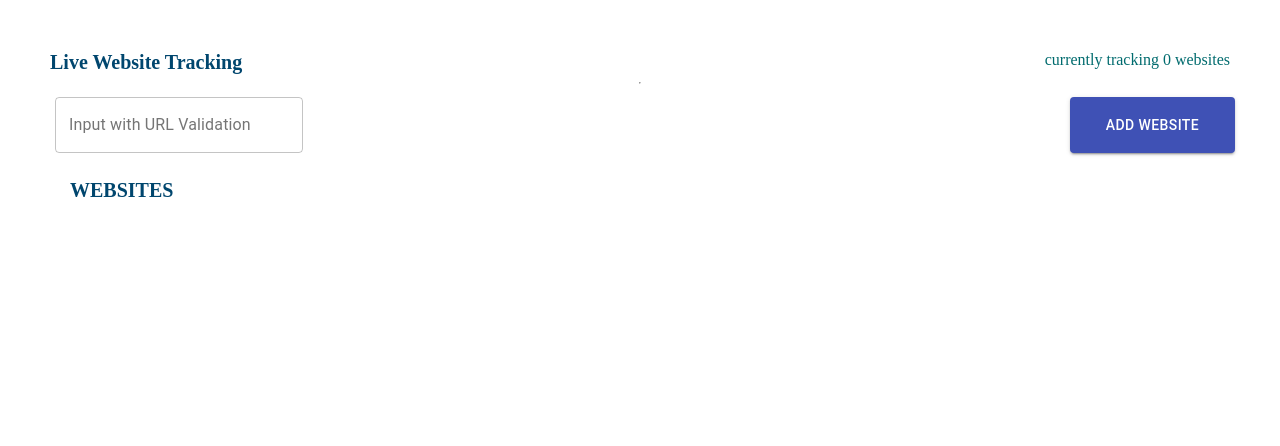
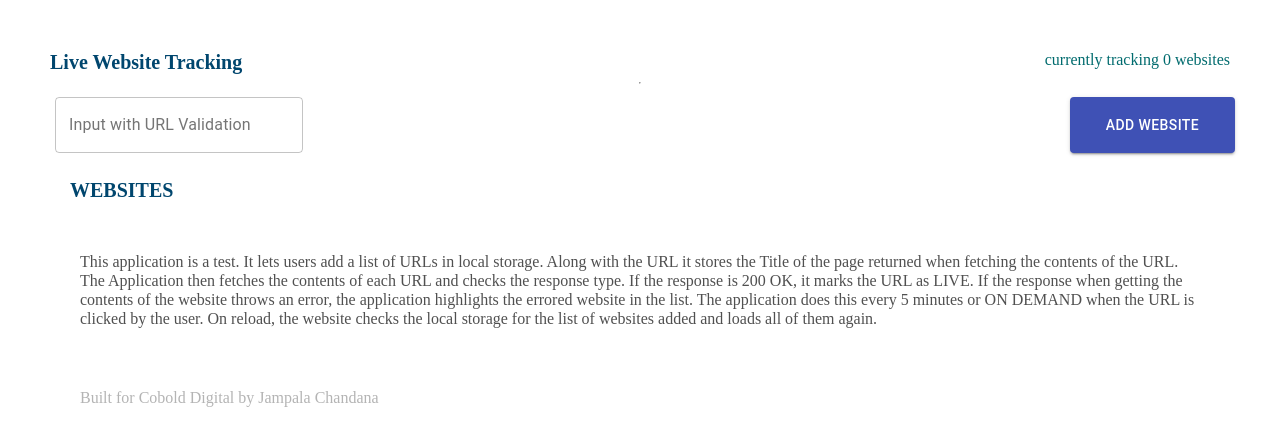
Before and after one commit to chandanajampala/Validation_Assignment, a React (Create React App) app: page / in a window 1280 px wide. Shown: the top 446 px of the page. Built offline with nearby package versions, Linux system fonts and the light colour scheme.

Commit message:
added content at the end of the page

```diff
--- a/src/components/validationPage.css
+++ b/src/components/validationPage.css
@@ -63,3 +63,19 @@
   opacity: 1;
   padding: 20px 20px;
 }
+.aboutPage{
+  text-align: left;
+font: normal normal normal 16px/19px Work Sans;
+letter-spacing: 0px;
+color: #505050;
+opacity: 1;
+padding: 30px 30px;
+}
+.decleration{
+  text-align: left;
+font: normal normal normal 16px/19px Work Sans;
+letter-spacing: 0px;
+color: #B4B4B4;
+opacity: 1;
+padding:30px 30px;
+}
--- a/src/components/validationPage.js
+++ b/src/components/validationPage.js
@@ -76,6 +76,8 @@ export default class ValidationPage extends Component {
             );
           })}
         </div>
+        <div className="aboutPage">{"This application is a test. It lets users add a list of URLs in local storage. Along with the URL it stores the Title of the page returned when fetching the contents of the URL. The Application then fetches the contents of each URL and checks the response type. If the response is 200 OK, it marks the URL as LIVE. If the response when getting the contents of the website throws an error, the application highlights the errored website in the list. The application does this every 5 minutes or ON DEMAND when the URL is clicked by the user. On reload, the website checks the local storage for the list of websites added and loads all of them again."}</div>
+        <div className="decleration">{"Built for Cobold Digital by Jampala Chandana"}</div>
       </div>
     );
   }
```
